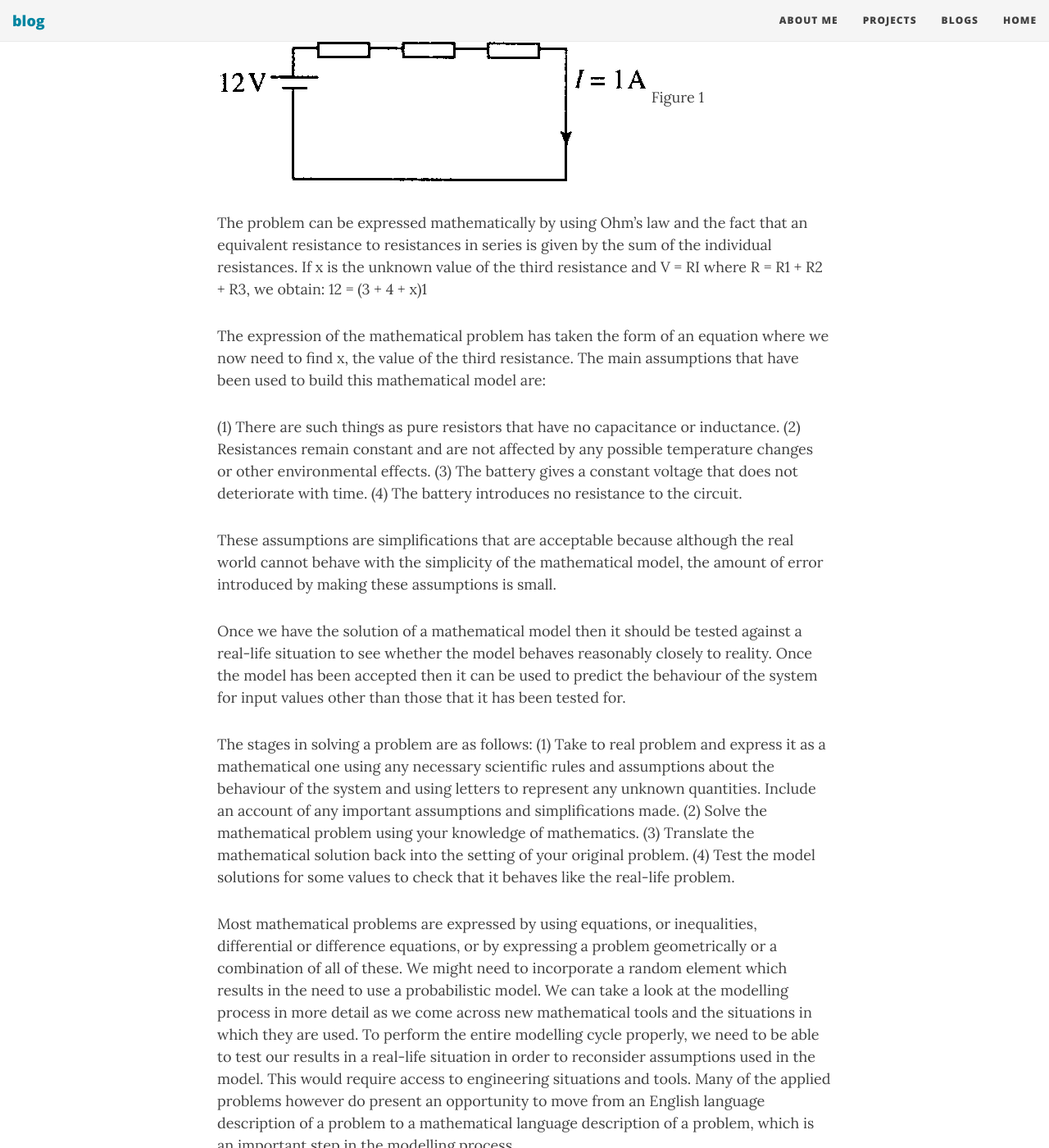
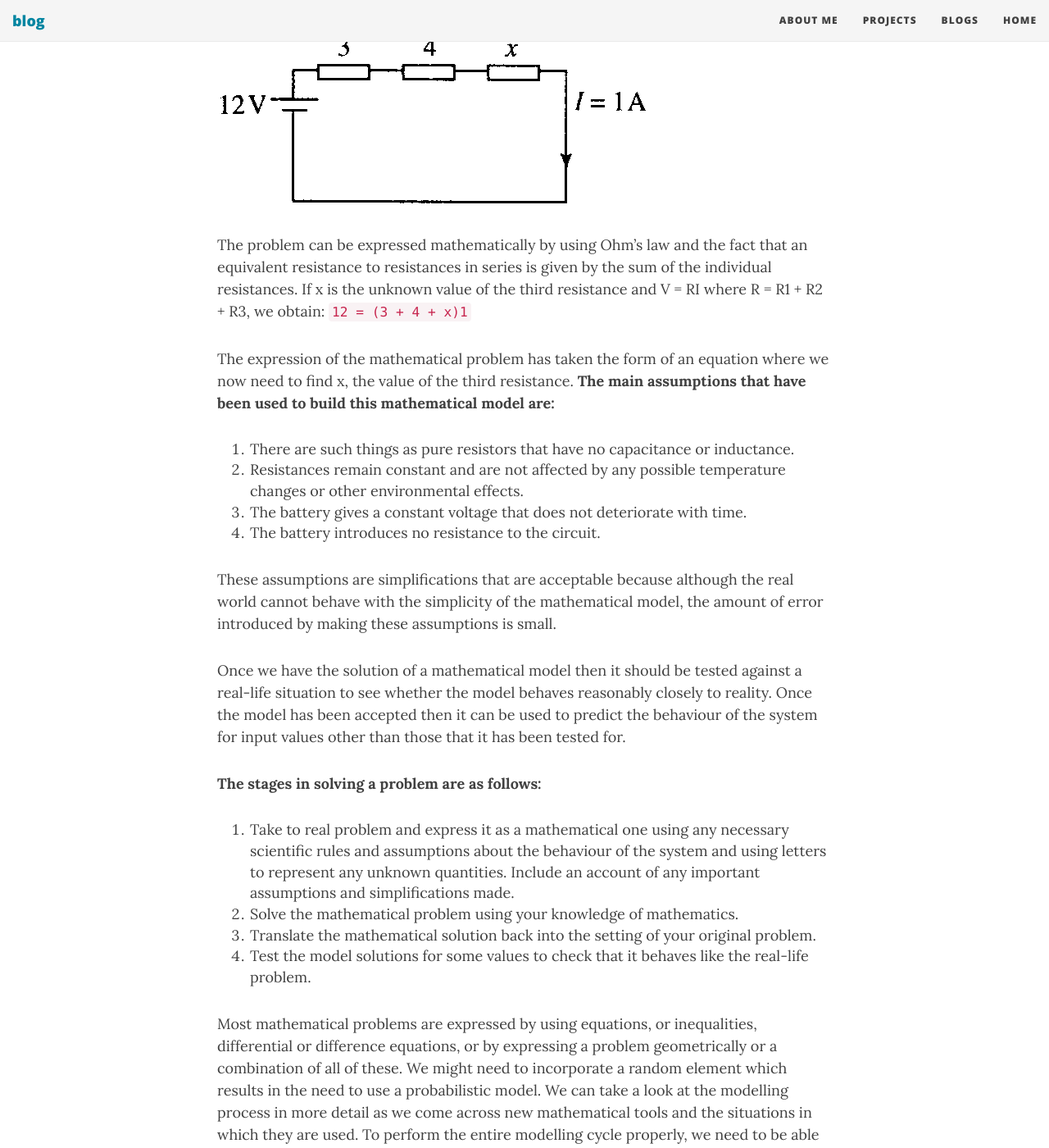
Before and after one commit to themayursinha/blog, a Jekyll site: the page built from _posts/2020-04-12-Problem-solving-and-the-art-of-the-convincing-argument.md, in a window 1280 px wide and 1400 px high, scrolled down 1302 px. Shown: the whole window at 82% size. Built offline with Jekyll 4.4.1, drawn with Linux system fonts in a browser that asks for light colours; nearby versions of some CDN libraries; library files that are not in the unit come from our copies; some of the changed text lies outside the part shown.

Commit message:
edited the post

```diff
--- a/_posts/2020-04-12-Problem-solving-and-the-art-of-the-convincing-argument.md
+++ b/_posts/2020-04-12-Problem-solving-and-the-art-of-the-convincing-argument.md
@@ -8,9 +8,9 @@ description: Problem solving and the art of the convincing argument
 
 ## Introduction
 
-Mathematics is used by engineers to solve problems. This usually involves developing a mathematical model. Just as when building a working model aeroplane we would hope to include all the important features, the same thing applies when building a mathematical model. We would also like to indicate the things we have had to leave out because they were too fiddly to deal with, and also those details that we think are irrelevant to the model. In the case of a mathematical model the things that have been left out are listed under assumptions of the model. To build a mathematical model, we usually need to use scientific rules about the way things in the world behave (e.g. Newton’s laws of motion, conservation of momentum and energy, Ohm’s law, Kirchoff’s laws for circuits, etc.) and use numbers, variables, equations, and inequalities to express the problem in a mathematical language.
+Mathematics is used by engineers to solve problems. This usually involves developing a mathematical model. Just as when building a working model aeroplane we would hope to include all the important features, the same thing applies when building a mathematical model. We would also like to indicate the things we have had to leave out because they were too fiddly to deal with, and also those details that we think are irrelevant to the model. In the case of a mathematical model the things that have been left out are listed under assumptions of the model. To build a mathematical model, we usually need to use scientific rules about the way things in the world behave _(e.g. Newton’s laws of motion, conservation of momentum and energy, Ohm’s law, Kirchoff’s laws for circuits, etc.)_ and use numbers, variables, equations, and inequalities to express the problem in a mathematical language.
 
-Some problems are very easy to describe mathematically. For instance: ‘Three people sitting in a room were joined by two others, how many people are there in the room in total?’ This can be described by the sum 3 + 2 =? and can be solved easily as 3 + 2 = 5.
+Some problems are very easy to describe mathematically. For instance: ‘Three people sitting in a room were joined by two others, how many people are there in the room in total?’ This can be described by the sum `3 + 2 =?` and can be solved easily as `3 + 2 = 5`.
 
 The final stage of solving the problem is to translate it back into the original setting – the answer is: ‘there are 5 people in the room in total’.
 
@@ -21,27 +21,27 @@ Another example is as follows: ‘There are three resistors in series in a circu
 To help express the problem in a mathematical form we may draw a circuit diagram as in Figure 1
 
 ![circuit]({{site.url}}/img/circuit.png)
-         Figure 1
 
 The problem can be expressed mathematically by using Ohm’s law and the fact that an equivalent resistance to resistances in series is given by the sum of the individual resistances. If x is the unknown value of the third resistance and V = RI where R = R1 + R2 + R3, we obtain:
-12 = (3 + 4 + x)1
+`12 = (3 + 4 + x)1`
 
-The expression of the mathematical problem has taken the form of an equation where we now need to find x, the value of the third resistance. The main assumptions that have been used to build this mathematical model are:
+The expression of the mathematical problem has taken the form of an equation where we now need to find x, the value of the third resistance.
+<b>The main assumptions that have been used to build this mathematical model are:</b>
 
-(1) There are such things as pure resistors that have no capacitance or inductance.
-(2) Resistances remain constant and are not affected by any possible temperature changes or other environmental effects.
-(3) The battery gives a constant voltage that does not deteriorate with time.
-(4) The battery introduces no resistance to the circuit.
+1. There are such things as pure resistors that have no capacitance or inductance.
+2. Resistances remain constant and are not affected by any possible temperature changes or other environmental effects.
+3. The battery gives a constant voltage that does not deteriorate with time.
+4. The battery introduces no resistance to the circuit.
 
 These assumptions are simplifications that are acceptable because although the real world cannot behave with the simplicity of the mathematical model, the amount of error introduced by making these assumptions is small.
 
 Once we have the solution of a mathematical model then it should be tested against a real-life situation to see whether the model behaves reasonably closely to reality. Once the model has been accepted then it can be used to predict the behaviour of the system for input values other than those that it has been tested for.
 
-The stages in solving a problem are as follows:
-(1) Take to real problem and express it as a mathematical one using any necessary scientific rules and assumptions about the behaviour of the system and using letters to represent any unknown quantities. Include an account of any important assumptions and simplifications made.
-(2) Solve the mathematical problem using your knowledge of mathematics.
-(3) Translate the mathematical solution back into the setting of your original problem.
-(4) Test the model solutions for some values to check that it behaves like the real-life problem.
+<b>The stages in solving a problem are as follows:</b>
+1. Take to real problem and express it as a mathematical one using any necessary scientific rules and assumptions about the behaviour of the system and using letters to represent any unknown quantities. Include an account of any important assumptions and simplifications made.
+2. Solve the mathematical problem using your knowledge of mathematics.
+3. Translate the mathematical solution back into the setting of your original problem.
+4. Test the model solutions for some values to check that it behaves like the real-life problem.
 
 Most mathematical problems are expressed by using equations, or inequalities, differential or difference equations, or by expressing a problem geometrically or a combination of all of these. We might need to incorporate a random element which results in the need to use a probabilistic model. We can take a look at the modelling process in more detail as we come across new mathematical tools and the situations in which they are used. To perform the entire modelling cycle properly, we need to be able to test our results in a real-life situation in order to reconsider assumptions used in the model. This would require access to engineering situations and tools. Many of the applied problems however do present an opportunity to move from an English language description of a problem to a mathematical language description of a problem, which is an important step in the modelling process.
 
@@ -50,10 +50,9 @@ To solve the problem using your knowledge of mathematics, we need to use the ide
 ## Describing a problem in mathematical language
 
 The stages in expressing a problem in mathematical language can be summarized as:
-(1) Assign letters to represent the unknown quantities.
-(2) Write down the known facts using equations and inequalities, and
-using drawings and diagrams where necessary.
-(3) Express the problem to be solved mathematically.
+1. Assign letters to represent the unknown quantities.
+2. Write down the known facts using equations and inequalities, and using drawings and diagrams where necessary.
+3. Express the problem to be solved mathematically.
 
 This is not a simple process because it involves a great deal of interpretation of the original problem. It is useful to try to limit the number of unknowns used as much as possible, or the problem may appear more difficult than necessary.
 
```
